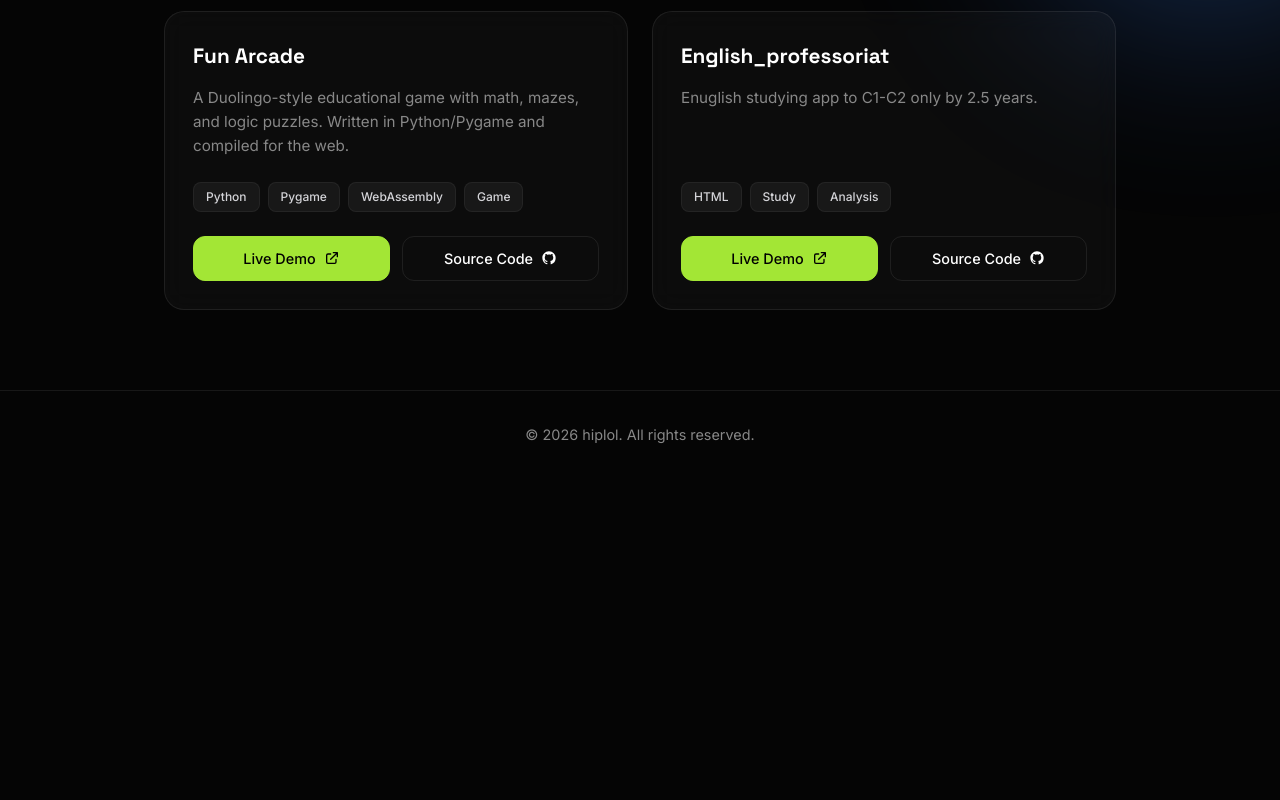
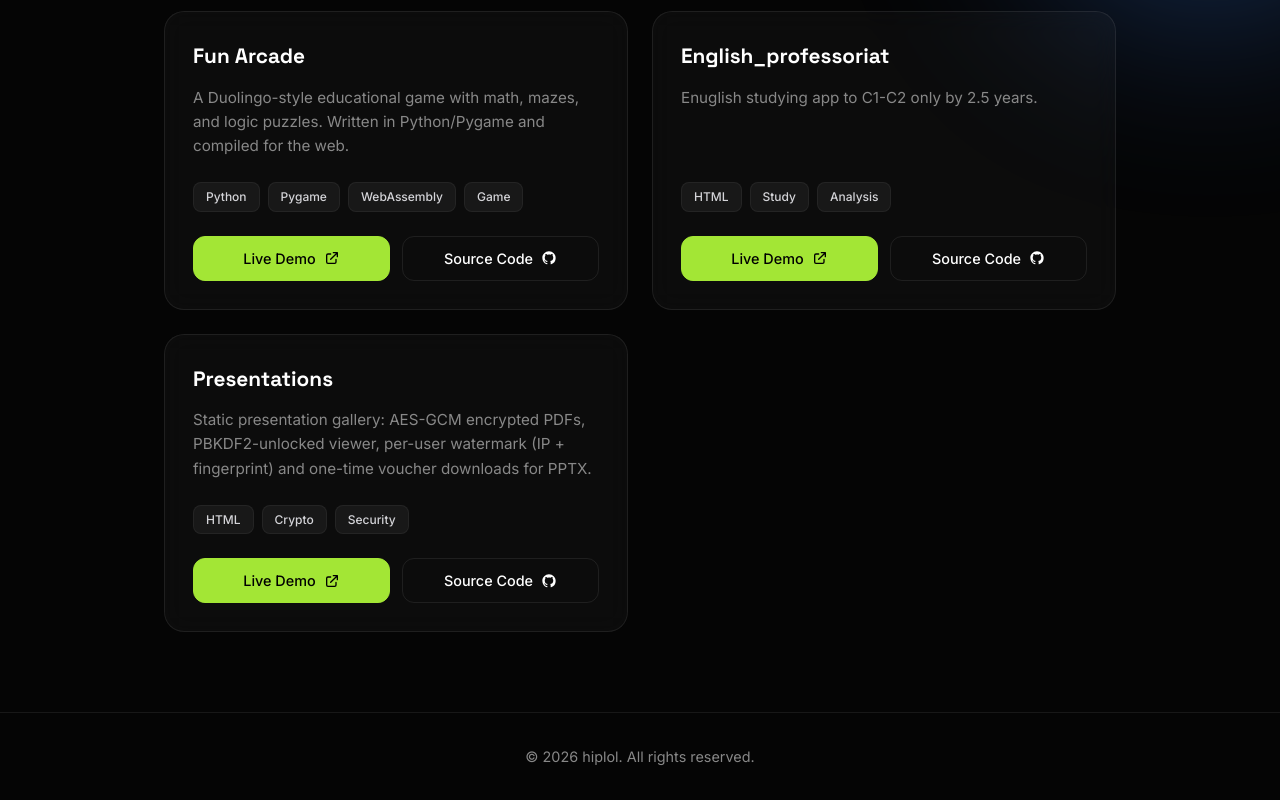
Before and after one commit to hiplol/hiplol.github.io, a plain HTML site: page index.html in a window 1280 px wide. Shown: the part 908-1708 px from the top of the page. Before the commit the page ends 1386 px from the top, so only its background shows below. Drawn offline with Linux system fonts and the light colour scheme.

Commit message:
Update index.html

```diff
--- a/index.html
+++ b/index.html
@@ -373,6 +373,13 @@
         tags: ["HTML", "Study", "Analysis"],
         demo: "https://hiplol.github.io/english_practise/",
         repo: "https://github.com/hiplol/english_practise"
+      },
+      {
+        "title": "Presentations",
+        "description": "Static presentation gallery: AES-GCM encrypted PDFs, PBKDF2-unlocked viewer, per-user watermark (IP + fingerprint) and one-time voucher downloads for PPTX.",
+        "tags": ["HTML", "Crypto", "Security"],
+        "demo": "https://hiplol.github.io/presentations/",
+        "repo": "https://github.com/hiplol/presentations"
       }
     ];
 
```
